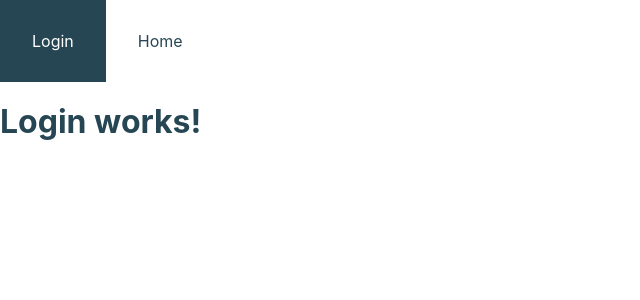
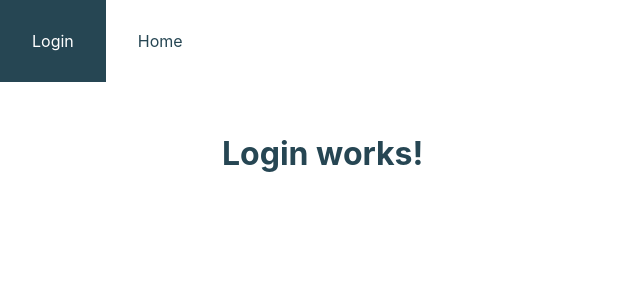
Before and after one commit to KresimirCosic/hangman, a React (Create React App) app: page /login in a window 1280 px wide. Shown: the top 300 px of the page, without its empty margins (0-640 px from the left). Built offline with nearby package versions, Linux system fonts and the light colour scheme.

Commit message:
utility styles added a page component to hold all main views in place

```diff
--- a/src/components/pages/Home/Home.tsx
+++ b/src/components/pages/Home/Home.tsx
@@ -1,13 +1,16 @@
 import { FC } from 'react';
 
 import ProtectedRoute from '../../utility/ProtectedRoute/ProtectedRoute';
+import Page from '../../utility/Page/Page';
 
 const Home: FC = () => {
   return (
     <ProtectedRoute>
-      <div id='Home' className='Home'>
-        <h1>Home works!</h1>
-      </div>
+      <Page>
+        <div id='Home' className='Home'>
+          <h1>Home works!</h1>
+        </div>
+      </Page>
     </ProtectedRoute>
   );
 };
--- a/src/components/pages/Login/Login.tsx
+++ b/src/components/pages/Login/Login.tsx
@@ -1,13 +1,16 @@
 import { FC } from 'react';
 
 import AnonymousRoute from '../../utility/AnonymousRoute/AnonymousRoute';
+import Page from '../../utility/Page/Page';
 
 const Login: FC = () => {
   return (
     <AnonymousRoute>
-      <div id='Login' className='Login'>
-        <h1>Login works!</h1>
-      </div>
+      <Page>
+        <div id='Login' className='Login'>
+          <h1>Login works!</h1>
+        </div>
+      </Page>
     </AnonymousRoute>
   );
 };
--- a/src/components/pages/NotFound/NotFound.tsx
+++ b/src/components/pages/NotFound/NotFound.tsx
@@ -1,10 +1,14 @@
 import { FC } from 'react';
+
+import Page from '../../utility/Page/Page';
 
 const NotFound: FC = () => {
   return (
-    <div id='NotFound' className='NotFound'>
-      <h1>404 - Not Found</h1>
-    </div>
+    <Page>
+      <div id='NotFound' className='NotFound'>
+        <h1>404 - Not Found</h1>
+      </div>
+    </Page>
   );
 };
 
--- /dev/null
+++ b/src/components/utility/Page/Page.tsx
@@ -0,0 +1,11 @@
+import { FC } from 'react';
+
+const Page: FC = ({ children }) => {
+  return (
+    <div id='Page' className='Page'>
+      {children}
+    </div>
+  );
+};
+
+export default Page;
--- a/src/styles/_globals.scss
+++ b/src/styles/_globals.scss
@@ -1,3 +1,7 @@
+* {
+  box-sizing: border-box;
+}
+
 body {
   margin: 0;
   font-family: -apple-system, BlinkMacSystemFont, 'Segoe UI', 'Roboto', 'Oxygen',
--- a/src/styles/_variables.scss
+++ b/src/styles/_variables.scss
@@ -5,3 +5,7 @@ $color-secondary: #f4a261;
 $color-success: #2a9d8f;
 $color-warning: #e9c46a;
 $color-error: #e76f51;
+
+$breakpoint-lg: 1200px;
+$breakpoint-md: 768px;
+$breakpoint-sm: 480px;
--- /dev/null
+++ b/src/styles/components/utility/Page/_Page.scss
@@ -0,0 +1,5 @@
+.Page {
+  padding: 2rem;
+  max-width: 900px;
+  margin: 0 auto;
+}
--- a/src/styles/index.scss
+++ b/src/styles/index.scss
@@ -3,5 +3,7 @@
 @import './variables';
 @import './globals';
 
+@import './components/utility/Page/Page';
+
 @import './components/Navbar/Navbar';
 @import './components/AppLoader/AppLoader';
```
